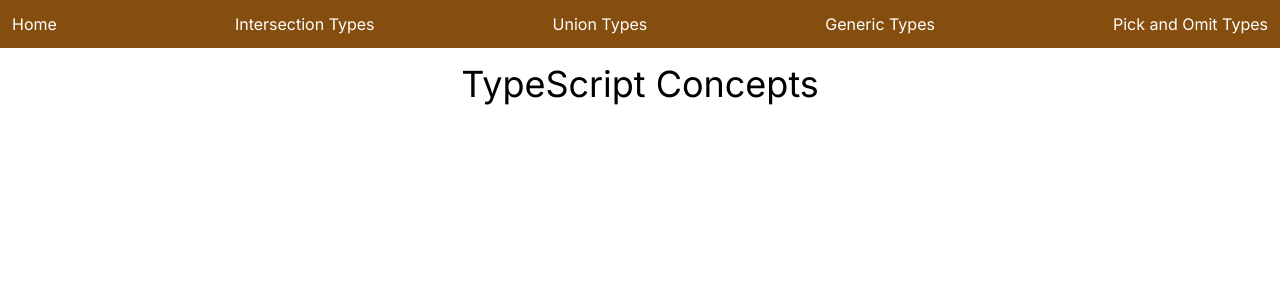
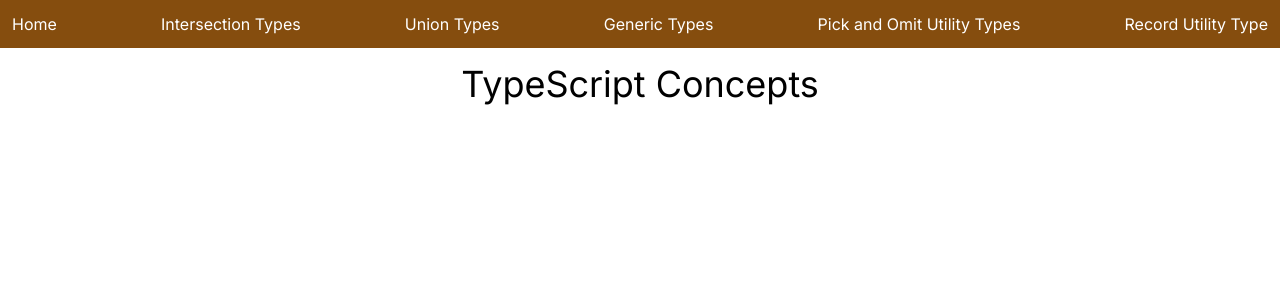
Before and after one commit to K-i-Q/typescript-concepts, a Next.js app: page / in a window 1280 px wide. Shown: the top 300 px of the page. Built offline with nearby package versions, Linux system fonts and the light colour scheme.

Commit message:
add menu record example

```diff
--- a/app/layout.tsx
+++ b/app/layout.tsx
@@ -23,7 +23,8 @@ export default function RootLayout({
             <li><a href='/intersection'>Intersection Types</a></li>
             <li><a href='/union'>Union Types</a></li>
             <li><a href='/generic'>Generic Types</a></li>
-            <li><a href='/pick-omit'>Pick and Omit Types</a></li>
+            <li><a href='/pick-omit'>Pick and Omit Utility Types</a></li>
+            <li><a href='/record'>Record Utility Type</a></li>
           </ul>
         </nav>
         {children}
```
